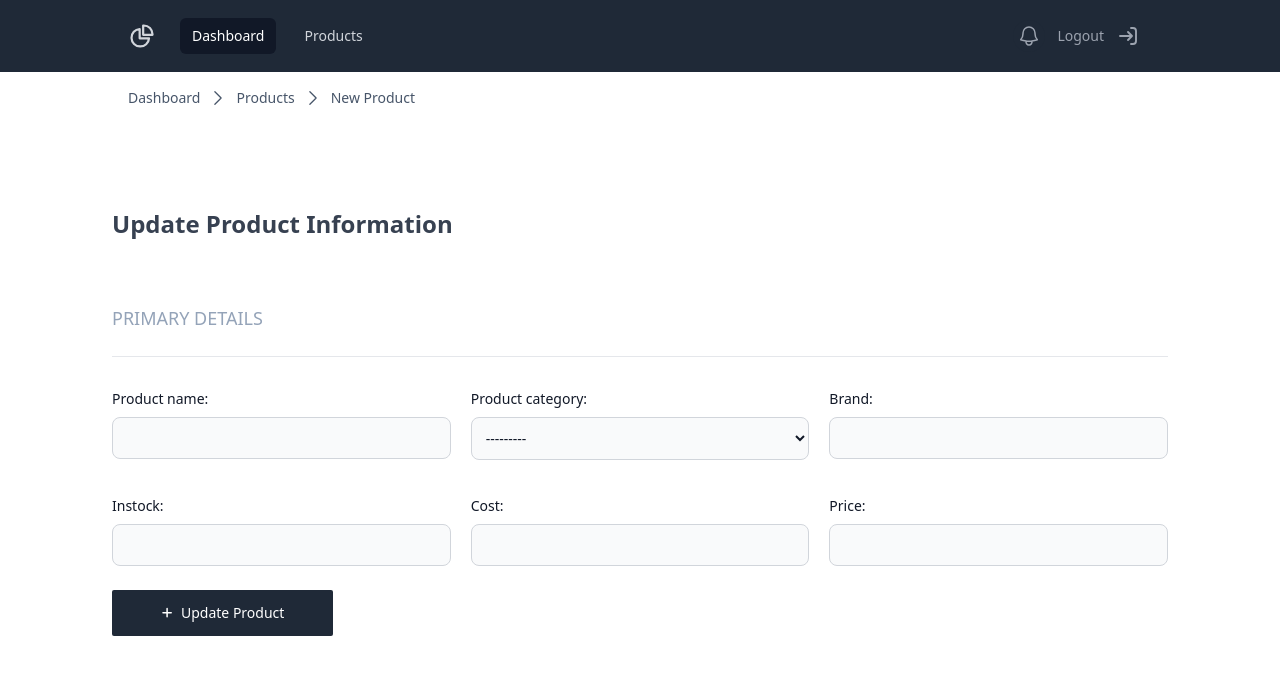
After one commit to kitindi/crm_app, a Django app: template accounts/templates/accounts/edit_product.html in a window 1280 px wide. The commit adds this page. Shown: the top 675 px of the page. Run offline with Django 5.2, Linux system fonts and the light colour scheme; the template is opened without the code that fills it: values that come from a table or form of the project are taken from there, others are empty; some libraries are stand-ins or nearby versions.

Commit message:
added product edit and delete view logic

```diff
--- /dev/null
+++ b/accounts/templates/accounts/edit_product.html
@@ -0,0 +1,106 @@
+{% extends 'accounts/main.html' %} {% block content %}
+<main>
+  <div class="max-w-8xl px-4 py-1 sm:px-32 lg:px-32 lg:py-1 mx-auto mb-8">
+    <h2 class="text-sm font-sm flex item-center gap-2 text-slate-600 py-3">
+      <a href="{% url 'home' %}">Dashboard</a>
+      <span
+        ><svg xmlns="http://www.w3.org/2000/svg" fill="none" viewBox="0 0 24 24" stroke-width="1.5" stroke="currentColor" class="w-5 h-5">
+          <path stroke-linecap="round" stroke-linejoin="round" d="m8.25 4.5 7.5 7.5-7.5 7.5" />
+        </svg>
+      </span>
+      <a href="{% url 'products' %}">Products</a>
+      <span
+        ><svg xmlns="http://www.w3.org/2000/svg" fill="none" viewBox="0 0 24 24" stroke-width="1.5" stroke="currentColor" class="w-5 h-5">
+          <path stroke-linecap="round" stroke-linejoin="round" d="m8.25 4.5 7.5 7.5-7.5 7.5" />
+        </svg>
+      </span>
+      New Product
+    </h2>
+  </div>
+
+  <div class="max-w-6xl px-4 py-1 lg:py-1 mx-auto ">
+
+    <div
+      class="w-full bg-white rounded-lg  xl:p-0 dark:bg-gray-800 dark:border-gray-700"
+    >
+      <div class="w-full sm:p-8">
+        <div class="w-full py-4 border-b border-gray-200 mb-5">
+            <h1
+          class="text-xl font-bold  text-gray-700 md:text-2xl mb-16"
+        >
+          Update Product Information
+        </h1>
+        <h2 class="text-lg font-normal text-slate-400 mb-2">PRIMARY DETAILS</h2>
+        </div>
+        <form class="w-full " method="POST">
+          {% csrf_token %}
+         <div class="w-full flex justify-between gap-5 py-3 mb-3">
+            <div class="flex-1">
+                <label
+                  for="firstname"
+                  class="block mb-2 text-sm font-medium text-gray-900 dark:text-white"
+                  >{{ form.product_name.label_tag }}</label
+                >
+                {{ form.product_name }}
+              </div>
+              <div class="flex-1">
+                <label
+                  for="lastname"
+                  class="block mb-2 text-sm font-medium text-gray-900 dark:text-white"
+                  >{{ form.product_category.label_tag }}</label
+                >
+                {{ form.product_category }}
+              </div>
+              <div class="flex-1">
+                <label
+                  for="lastname"
+                  class="block mb-2 text-sm font-medium text-gray-900 dark:text-white"
+                  >{{ form.brand.label_tag }}</label
+                >
+                {{ form.brand }}
+              </div>
+         </div>
+         <div class="w-full flex justify-between gap-5 py-3 mb-3">
+            <div class="flex-1">
+                <label
+                  for="email"
+                  class="block mb-2 text-sm font-medium text-gray-900 dark:text-white"
+                  >{{ form.instock.label_tag }}</label
+                >
+                {{ form.instock }}
+              </div>
+              <div class="flex-1">
+                <label
+                  for="phone_number"
+                  class="block mb-2 text-sm font-medium text-gray-900 dark:text-white"
+                  >{{ form.cost.label_tag }}</label
+                >
+                {{ form.cost }}
+              </div>
+              <div class="flex-1">
+                <label
+                  for="phone_number"
+                  class="block mb-2 text-sm font-medium text-gray-900 dark:text-white"
+                  >{{ form.price.label_tag }}</label
+                >
+                {{ form.price }}
+              </div>
+         </div>
+
+
+          <button
+          type="submit"
+          class="max-w-72 py-3 px-12 flex justify-center items-center gap-x-2  text-sm font-medium rounded-sm border border-transparent bg-gray-800 text-white hover:bg-gray-700"
+        >
+        <svg class="flex-shrink-0 size-3" xmlns="http://www.w3.org/2000/svg" width="16" height="16" viewBox="0 0 16 16" fill="none">
+            <path d="M2.63452 7.50001L13.6345 7.5M8.13452 13V2" stroke="currentColor" stroke-width="2" stroke-linecap="round" />
+          </svg>
+
+         Update Product
+        </button>
+
+        </form>
+      </div>
+
+</main>
+{% endblock content%}
--- a/accounts/urls.py
+++ b/accounts/urls.py
@@ -6,6 +6,7 @@ urlpatterns = [
    path("products/", views.products, name="products"),
    path("products/add/", views.create_product, name="create-product"),
    path("products/delete/<int:pk>", views.delete_product, name="delete-product"),
+   path("products/edit/<int:pk>", views.edit_product, name="edit-product"),
    path("products/details/<int:pk>", views.product_details, name="product-details"),
    path("customer/<int:pk>/", views.customer, name="customer"),
    path("add_customer", views.add_customer, name="add-customer"),
```
Also changed, not shown: accounts/templates/accounts/customer.html (+6 -6 lines), accounts/templates/accounts/product_details.html (+18 -18 lines), accounts/templates/accounts/products.html (+4 -4 lines), accounts/views.py (+33 -1 lines).
